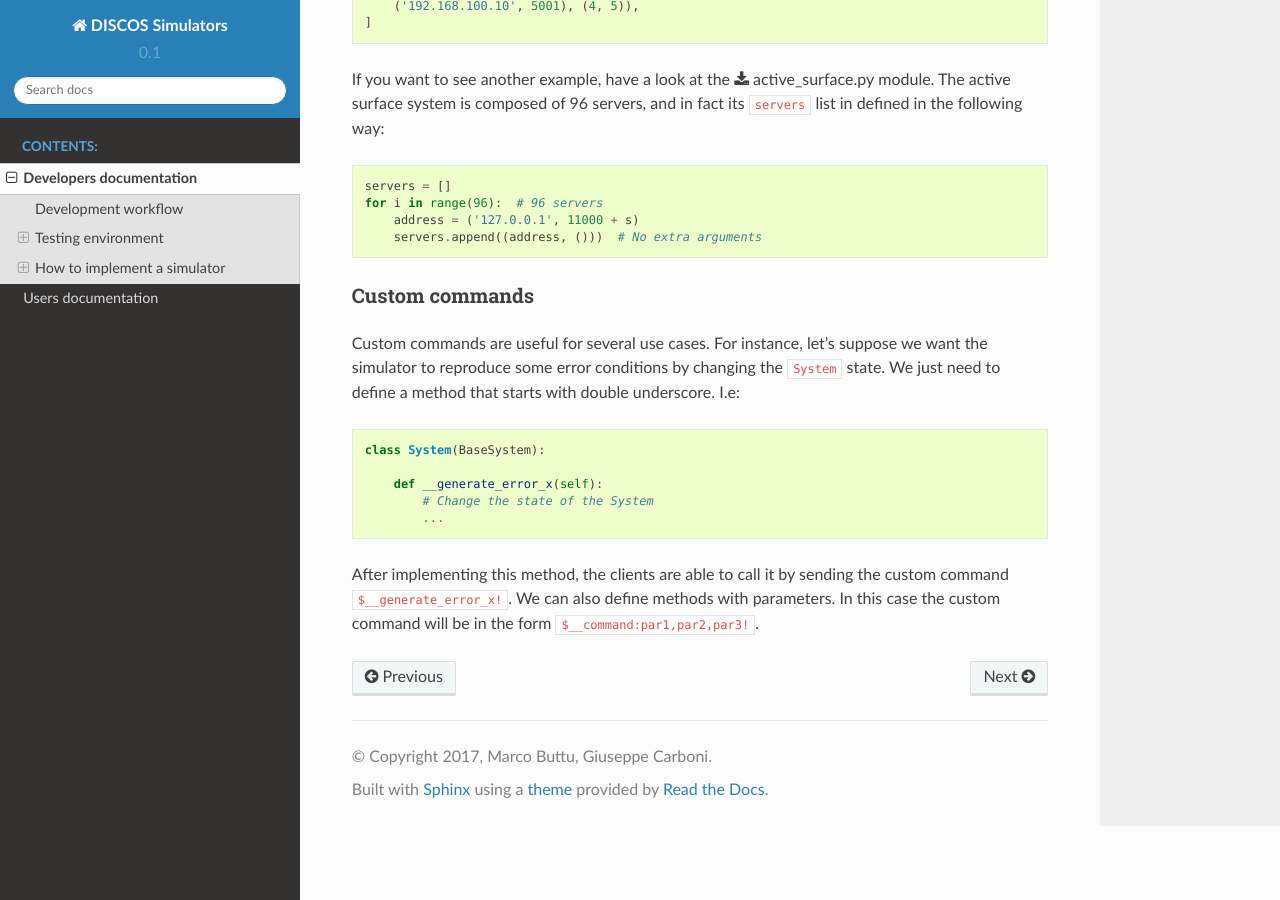
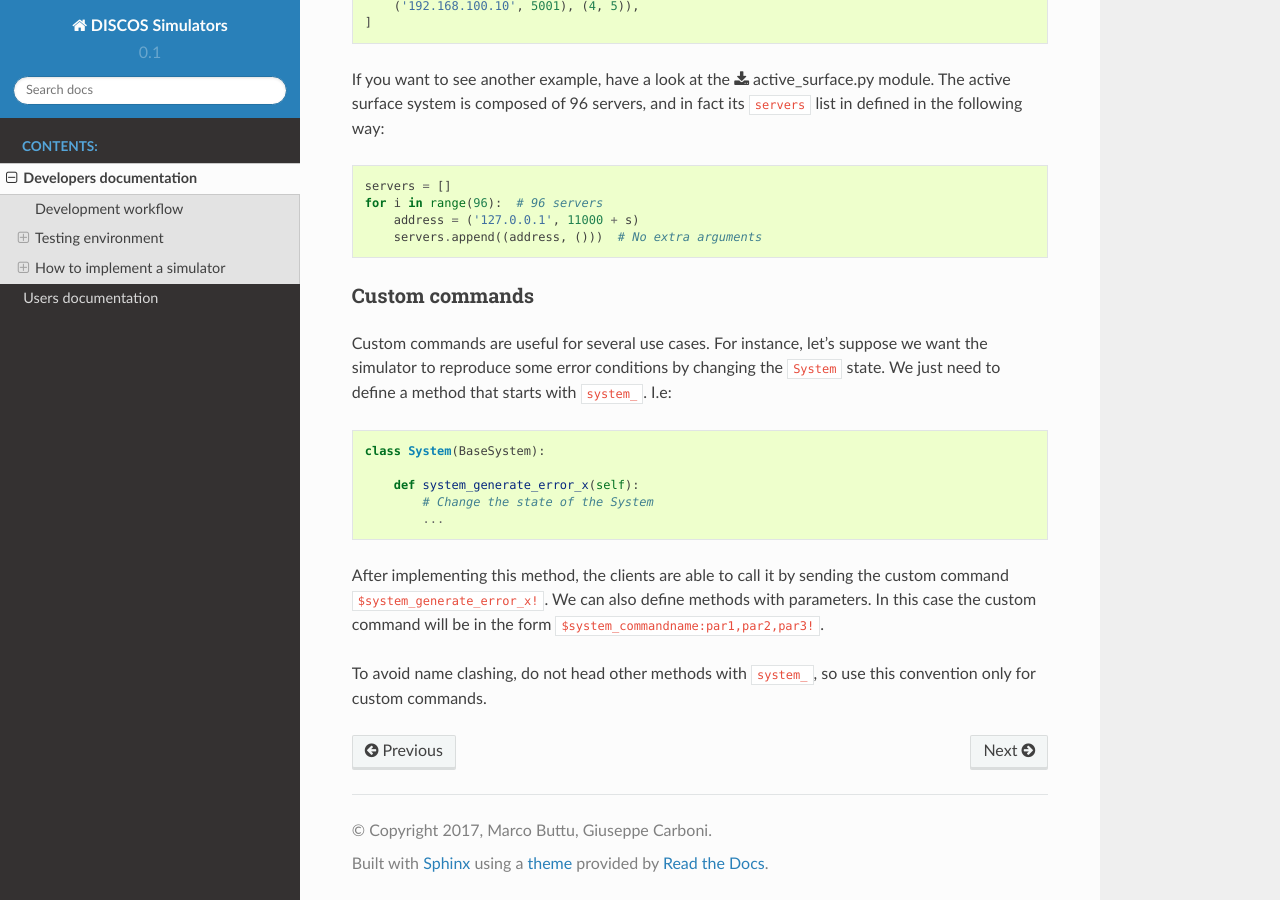
Before and after one commit to discos/simulators, a Sphinx documentation site: the page built from doc/developers.rst, in a window 1280 px wide and 900 px high, scrolled down 3890 px. Built offline with Sphinx 7.4.7 and the Read the Docs theme 2.0.0, drawn with Linux system fonts in a browser that asks for light colours.

Commit message:
Fix #55: change __stop() to system_stop().

```diff
--- a/doc/developers.rst
+++ b/doc/developers.rst
@@ -226,15 +226,18 @@ Custom commands
 Custom commands are useful for several use cases.  For instance,
 let's suppose we want the simulator to reproduce some error conditions
 by changing the ``System`` state.  We just need to define a method that
-starts with double underscore.  I.e::
+starts with ``system_``.  I.e::
 
     class System(BaseSystem):
 
-        def __generate_error_x(self):
+        def system_generate_error_x(self):
             # Change the state of the System
             ...
 
 After implementing this method, the clients are able to call it
-by sending the custom command ``$__generate_error_x!``.  We can
+by sending the custom command ``$system_generate_error_x!``.  We can
 also define methods with parameters.  In this case the custom
-command will be in the form ``$__command:par1,par2,par3!``.
+command will be in the form ``$system_commandname:par1,par2,par3!``.
+
+To avoid name clashing, do not head other methods with ``system_``,
+so use this convention only for custom commands.
```
Also changed, not shown: 2 other files.
